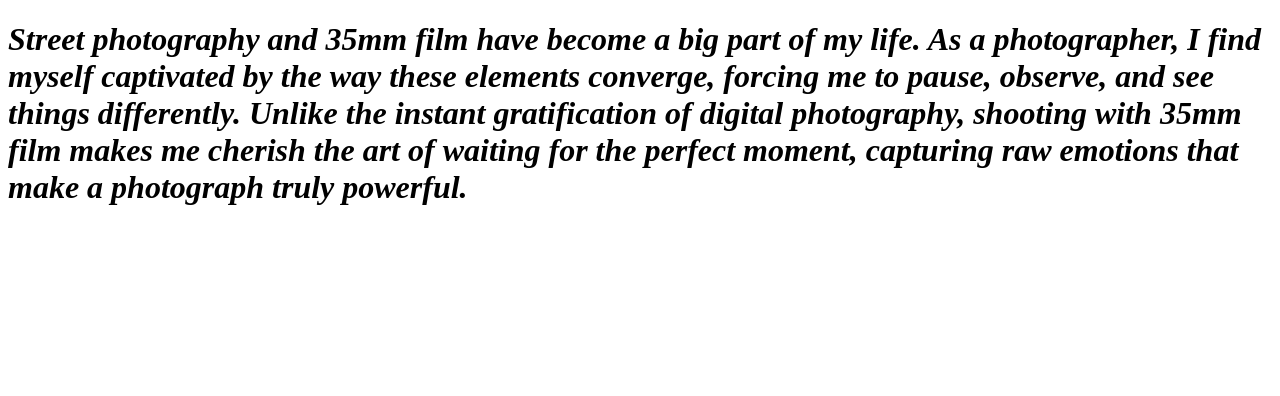
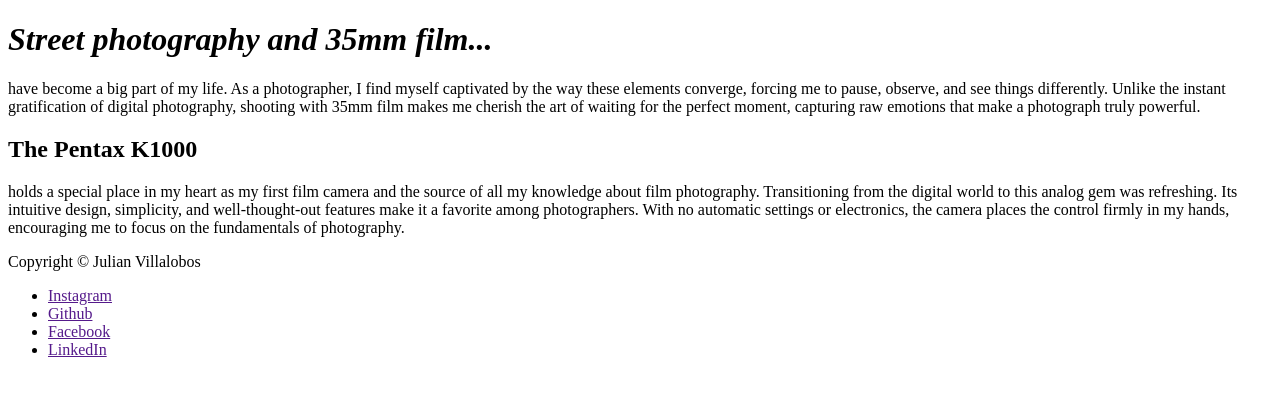
Before and after one commit to Julesmcghouls/GA-4-HTML, a website: page index.html in a window 1280 px wide. Drawn offline with Linux system fonts and the light colour scheme.

Commit message:
added footer section

```diff
--- a/index.html
+++ b/index.html
@@ -1,18 +1,28 @@
 <!DOCTYPE html>
 <html>
-
-   <head>
+   <header>
       <title>Pentax K1000</title>
-   </head>
+   </header>
 
    <body>
+      <h1><em>Street photography and 35mm film...</em></h1>
+      <p>have become a big part of my life. As a photographer, I find myself captivated by the way these elements converge, forcing me to pause, observe, and see things differently. Unlike the instant gratification of digital photography, shooting with 35mm film makes me cherish the art of waiting for the perfect moment, capturing raw emotions that make a photograph truly powerful.</p>
 
-      <h1>
-         <em>Street photography and 35mm film have become a big part of my life. As a photographer, I find myself captivated by the way these elements converge, forcing me to pause, observe, and see things differently. Unlike the instant gratification of digital photography, shooting with 35mm film makes me cherish the art of waiting for the perfect moment, capturing raw emotions that make a photograph truly powerful.</em>
-       </h1>
-
-      <h2> </h2>
+      <h2>The Pentax K1000</h2>
+         <p> holds a special place in my heart as my first film camera and the source of all my knowledge about film photography. Transitioning from the digital world to this analog gem was refreshing. Its intuitive design, simplicity, and well-thought-out features make it a favorite among photographers. With no automatic settings or electronics, the camera places the control firmly in my hands, encouraging me to focus on the fundamentals of photography.</p>
 
    </body>
 
+   <footer>
+      <div><p>Copyright &copy; Julian Villalobos</p></div>
+      <nav>
+         <ul>
+            <li><a href="">Instagram</a></li>
+            <li><a href="">Github</a></li>
+            <li><a href="">Facebook</a></li>
+            <li><a href="">LinkedIn</a></li>
+         </ul>
+      </nav>
+   </footer>
+
 </html>
```
